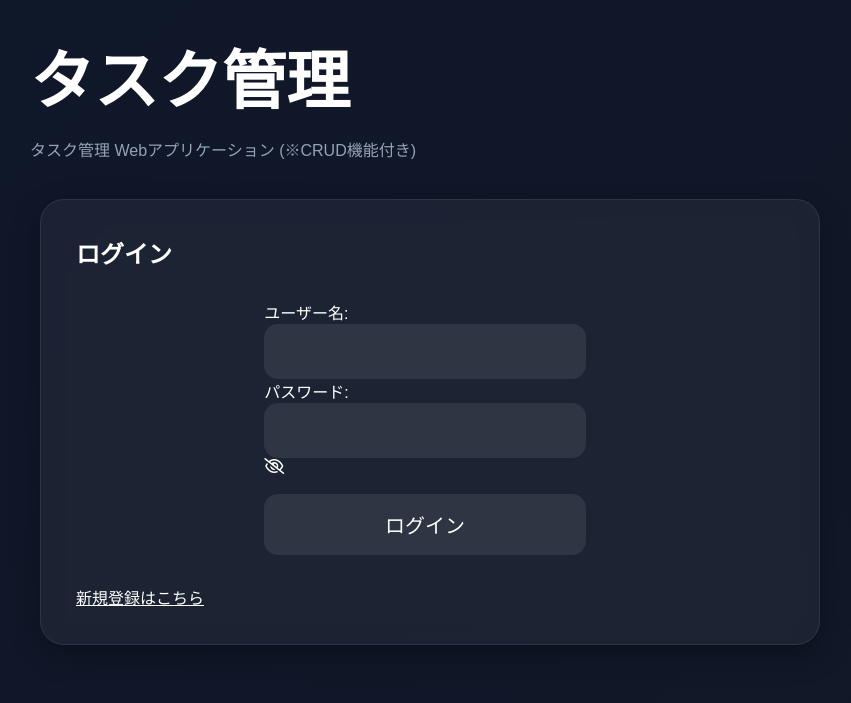
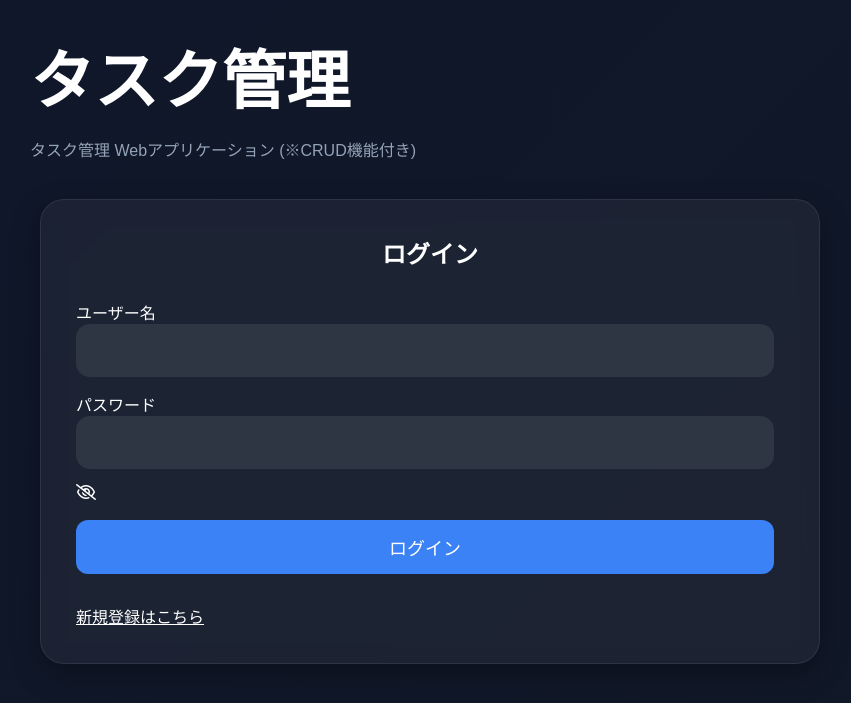
Before and after one commit to Python-arr1215/CRUD_TaskManager, a Flask app: page / in a window 1280 px wide. Shown: the top 703 px of the page, without its empty margins (210-1061 px from the left). Run offline with Flask 3, Linux system fonts and the light colour scheme.

Commit message:
change css file

```diff
--- a/static/style.css
+++ b/static/style.css
@@ -75,7 +75,7 @@ h1{
 
 .card-header{
     display: flex;
-    justify-content: space-between;
+    justify-content: center;
     align-items: center;
 
     margin-bottom: 30px;
@@ -93,16 +93,55 @@ h1{
     justify-content: center;
 }
 
-.box input{
+.box input[type="text"],
+.box input[type="password"]{
+
+    width: 100%;
 
     padding: 16px;
+
     border-radius: 14px;
+
     border: none;
-    background:
-    rgba(255,255,255,0.08);
+
+    background: rgba(255,255,255,0.08);
+
     color: white;
-    font-size: 20px;
-    width:100%;
+
+    font-size: 18px;
+
+    margin-bottom: 15px;
+}
+
+
+.box form{
+    width: 100%;
+}
+
+.box input[type="submit"]{
+
+    width: 100%;
+
+    padding: 14px;
+
+    border: none;
+
+    border-radius: 12px;
+
+    background: #3b82f6;
+
+    color: white;
+
+    font-size: 18px;
+
+    cursor: pointer;
+
+    transition: 0.3s;
+}
+
+.box input[type="submit"]:hover{
+
+    background: #2563eb;
 }
 
 a {
@@ -301,7 +340,11 @@ h3{
     }
 
     h1{
-        font-size: 2.5rem;
+        font-size: 2rem;
+    }
+
+    h2{
+        font-size: 1.8rem;
     }
 
     .app-card{
--- a/templates/login.html
+++ b/templates/login.html
@@ -23,9 +23,10 @@
             </div>
             <div class="box">
                 <form action="{{ url_for('login') }}" method="post">
-                    <label for="username">ユーザー名:</label><br>
-                    <input type="text" id="username" name="username"><br>
-                    <label for="password">パスワード:</label><br>
+                    <label for="username">ユーザー名</label>
+                    <input type="text" id="username" name="username">
+
+                    <label for="password">パスワード</label>
                     <input type="password" id="password" name="password">
                     <span id="view">
                     <!-- 目のアイコン -->
```
